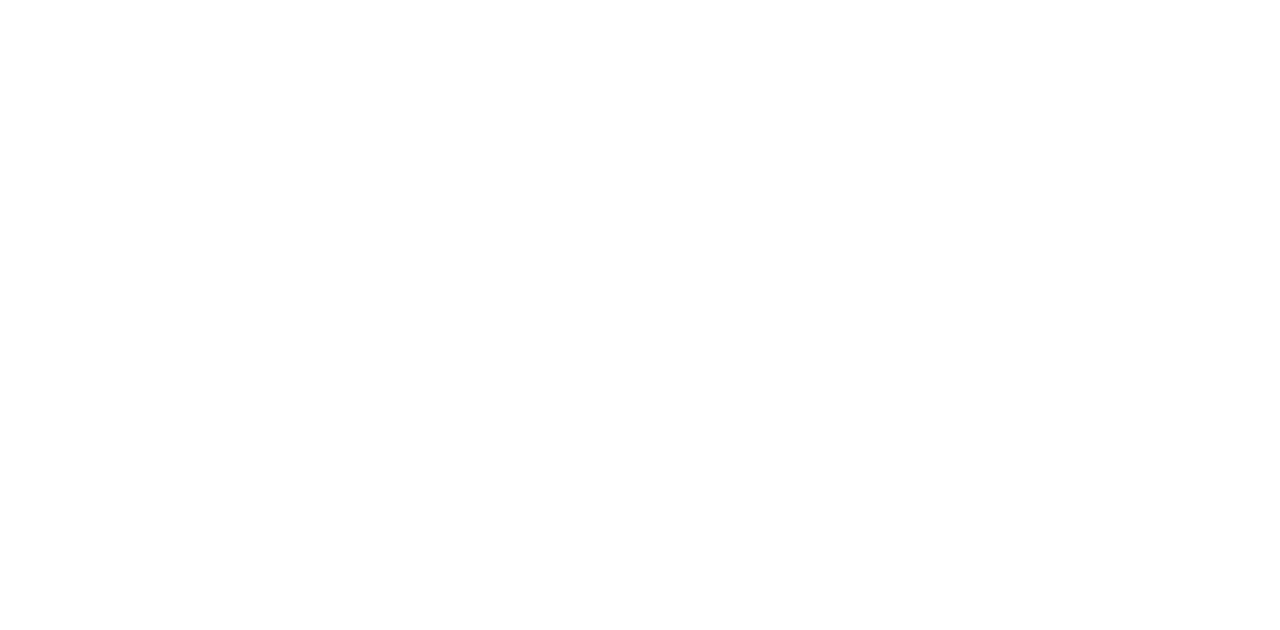
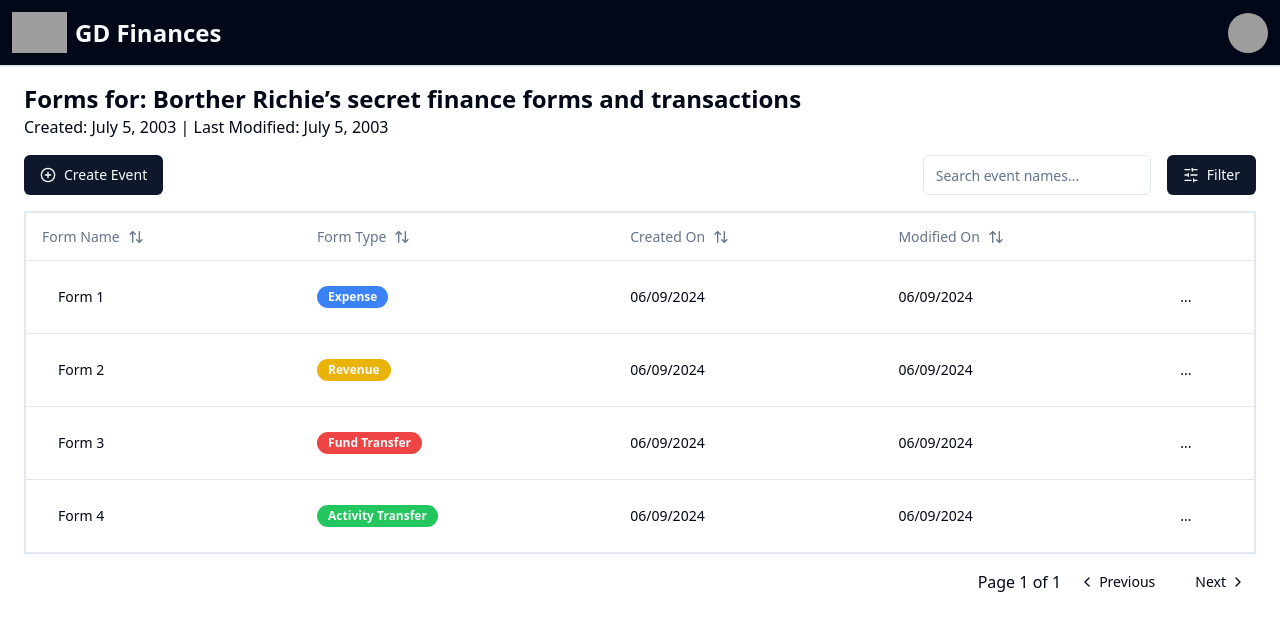
Before and after one commit to pjagbuya/CSSWENG, a React (Vite) app in the folder client/: page /forms/1 in a window 1280 px wide. Before the commit this address had no page. Shown: the top 630 px of the page. Built offline with nearby package versions, Linux system fonts and the light colour scheme; grey boxes are pictures that could not be loaded.

Commit message:
feat(client): add forms page

```diff
--- a/client/src/App.jsx
+++ b/client/src/App.jsx
@@ -1,6 +1,7 @@
 import { Route, Routes } from 'react-router-dom'
 import './App.css'
 import DashboardPage from './pages/DashboardPage'
+import FormsPage from './pages/FormsPage'
 import LoginPage from './pages/LoginPage'
 import SignupPage from './pages/SignupPage'
 
@@ -11,6 +12,7 @@
       <div>
         <Routes>
           <Route path='/' element={<DashboardPage />} />
+          <Route path='/forms/:id' element={<FormsPage />} />
           <Route path='/login' element={<LoginPage />} />
           <Route path='/signup' element={<SignupPage />} />
         </Routes>
--- /dev/null
+++ b/client/src/components/FormsTable.jsx
@@ -0,0 +1,143 @@
+import DataTable from '@/components/datatable';
+import { Button } from '@/components/ui/button'
+import { ArrowUpDown } from 'lucide-react'
+import { Badge } from '@/components/ui/badge';
+
+// TODO: Put these table objects somewhere else
+
+function getFormattedDate(date) {
+  let year = date.getFullYear();
+  let month = (1 + date.getMonth()).toString().padStart(2, '0');
+  let day = date.getDate().toString().padStart(2, '0');
+
+  return month + '/' + day + '/' + year;
+}
+
+/**
+ * @type {import('@tanstack/react-table').ColumnDef}
+ */
+const TEMP_COLUMNS = [
+  {
+    accessorKey: 'name',
+    header: ({ column }) => {
+      return (
+        <Button
+          variant="ghost"
+          onClick={() => column.toggleSorting(column.getIsSorted() === "asc")}
+        >
+          Form Name
+          <ArrowUpDown className="ml-2 h-4 w-4" />
+        </Button>
+      )
+    }
+  },
+  {
+    accessorKey: 'type',
+    header: ({ column }) => {
+      return (
+        <Button
+          variant="ghost"
+          onClick={() => column.toggleSorting(column.getIsSorted() === "asc")}
+        >
+          Form Type
+          <ArrowUpDown className="ml-2 h-4 w-4" />
+        </Button>
+      )
+    },
+    cell: ({ row }) => {
+      let badgeVariant;
+      switch (row.getValue('type')) {
+
+        case "Expense":
+          badgeVariant = "blue"
+          break;
+        case "Revenue":
+          badgeVariant = "yellow"
+          break;
+        case "Fund Transfer":
+          badgeVariant = "destructive"
+          break;
+        case "Activity Transfer":
+          badgeVariant = "green"
+          break;
+      }
+      return <Badge variant={badgeVariant}>{row.getValue('type')}</Badge>
+    }
+
+  },
+  {
+    accessorKey: 'dateCreated',
+    header: ({ column }) => {
+      return (
+        <Button
+          variant="ghost"
+          onClick={() => column.toggleSorting(column.getIsSorted() === "asc")}
+        >
+          Created On
+          <ArrowUpDown className="ml-2 h-4 w-4" />
+        </Button>
+      )
+    },
+    cell: ({ row }) => {
+      return getFormattedDate(new Date(row.getValue('dateCreated')));
+    }
+  },
+  {
+    accessorKey: 'dateModified',
+    header: ({ column }) => {
+      return (
+        <Button
+          variant="ghost"
+          onClick={() => column.toggleSorting(column.getIsSorted() === "asc")}
+        >
+          Modified On
+          <ArrowUpDown className="ml-2 h-4 w-4" />
+        </Button>
+      )
+    },
+    cell: ({ row }) => {
+      return getFormattedDate(new Date(row.getValue('dateCreated')));
+    }
+  }
+]
+
+const TEMP_DATA = [
+  {
+    name: "Form 1",
+    type: "Expense",
+    dateCreated: Date.now(),
+    dateModified: Date.now(),
+  },
+  {
+    name: "Form 2",
+    type: "Revenue",
+    dateCreated: Date.now(),
+    dateModified: Date.now(),
+  },
+  {
+    name: "Form 3",
+    type: "Fund Transfer",
+    dateCreated: Date.now(),
+    dateModified: Date.now(),
+  },
+  {
+    name: "Form 4",
+    type: "Activity Transfer",
+    dateCreated: Date.now(),
+    dateModified: Date.now(),
+  },
+]
+
+const FormsTable = ({
+  className,
+  eventFilter
+}) => {
+  return <DataTable
+    className={className}
+    columns={TEMP_COLUMNS}
+    data={TEMP_DATA}
+    eventFilter={eventFilter}
+  />
+};
+
+export default FormsTable
--- /dev/null
+++ b/client/src/pages/FormsPage.jsx
@@ -0,0 +1,47 @@
+import React from 'react'
+import { useState } from 'react';
+import Header from '@/components/Header';
+import FormsTable from '@/components/FormsTable';
+import { Button } from '@/components/ui/button';
+import { CirclePlus } from 'lucide-react';
+import { SlidersHorizontal } from 'lucide-react';
+import { Input } from '@/components/ui/input'
+
+const FormsPage = () => {
+  const [eventFilter, setEventFilter] = useState('');
+
+  return (
+    <div className="min-h-screen bg-background">
+      <Header />
+
+      <main className="px-6 py-4 flex flex-col gap-4 text-left">
+        <div>
+          <h2 className="font-bold text-2xl">Forms for: Borther Richie’s secret finance forms and transactions</h2>
+          <p>Created: July 5, 2003 | Last Modified: July 5, 2003</p>
+        </div>
+
+        <div className="flex justify-between">
+          <Button>
+            <CirclePlus className="mr-2 w-4" /> Create Event
+          </Button>
+
+          <div className="flex gap-4">
+            <Input
+              placeholder="Search event names..."
+              onChange={e => setEventFilter(e.target.value)}
+            />
+
+            {/* TODO: Is this really necessary? */}
+            <Button>
+              <SlidersHorizontal className="mr-2 w-4" /> Filter
+            </Button>
+          </div>
+        </div>
+
+        <FormsTable className="border-2" eventFilter={eventFilter} />
+      </main>
+    </div>
+  )
+}
+
+export default FormsPage
```
